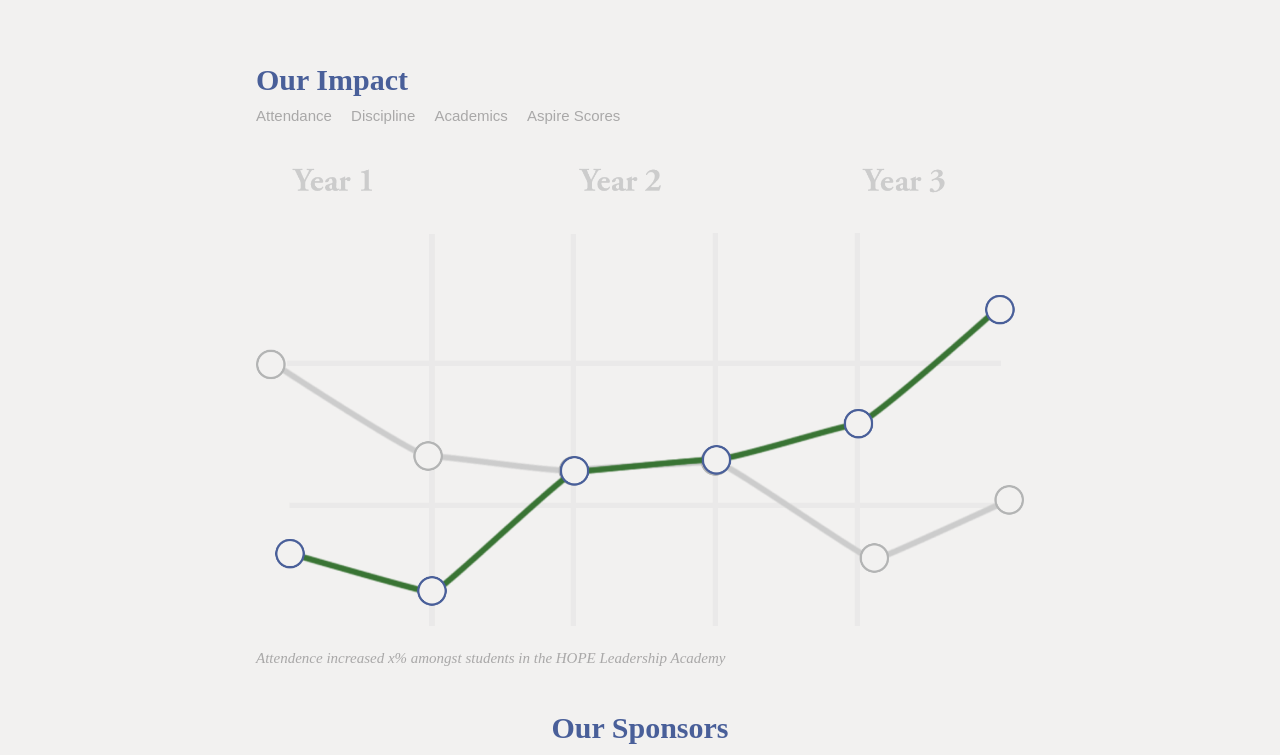
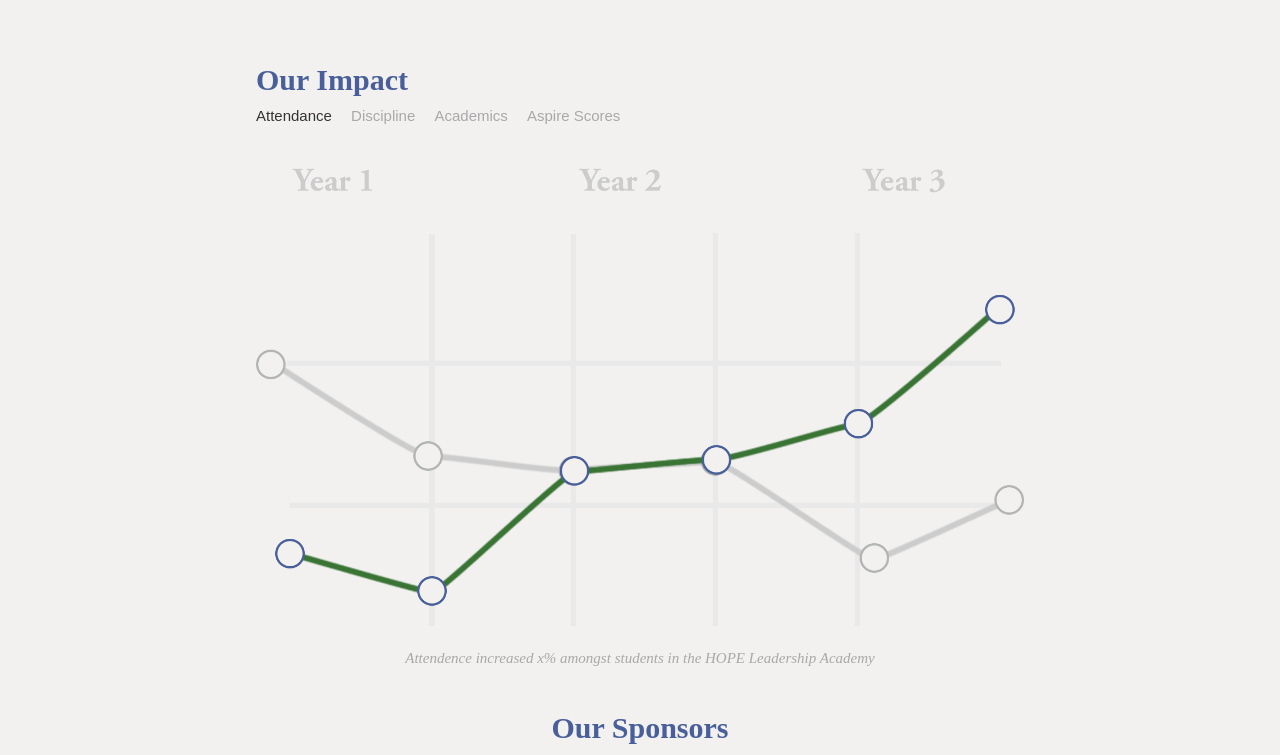
Before and after one commit to TrimMedia/HOPE, a Jekyll site: the page built from about/index.html, in a window 1280 px wide. Shown: the part 897-1652 px from the top of the page. Built offline with Jekyll 4.4.1, drawn with Linux system fonts in a browser that asks for light colours.

Commit message:
Adjust styles on Graph List component

```diff
--- a/_includes/footer.html
+++ b/_includes/footer.html
@@ -18,8 +18,8 @@
   </div>
   <nav>
     <ul class="link-list">
-      <li class="link-list__item"><a href="#">Home</a></li>
-      <li class="link-list__item"><a href="#">About</a></li>
+      <li class="link-list__item"><a href="/">Home</a></li>
+      <li class="link-list__item"><a href="/about">About</a></li>
       <li class="link-list__item"><a href="#">Program Overview</a></li>
       <li class="link-list__item"><a href="#">Get Involved</a></li>
     </ul>
--- a/about/index.html
+++ b/about/index.html
@@ -39,7 +39,7 @@ intro: "The purpose of HOPE Leadership Academy is to identify students who have
 <section class="container">
 	<h2 class="heading">Our Impact</h2>
 	<ul class="link-list--interactive" id="graph-links">
-		<li class="link-list__item --active" id="attendance">Attendance</li>
+		<li class="link-list__item link-list__item--active" id="attendance">Attendance</li>
 		<li class="link-list__item" id="discipline">Discipline</li>
 		<li class="link-list__item" id="academics">Academics</li>
 		<li class="link-list__item" id="aspire">Aspire Scores</li>
--- a/css/main.css
+++ b/css/main.css
@@ -334,28 +334,32 @@ Components
   font-family: "Avenir", sans-serif;
   margin-bottom: 1em; }
 
+.link-list__item, .link-list--interactive > .link-list__item--active {
+  margin-top: .5em; }
+  .link-list__item > a:hover, .link-list--interactive > .link-list__item--active > a:hover {
+    opacity: .5; }
+  @media screen and (min-width: 900px) {
+    .link-list__item, .link-list--interactive > .link-list__item--active {
+      display: inline-block;
+      margin-right: 2em; }
+      .link-list__item:last-child, .link-list--interactive > .link-list__item--active:last-child {
+        margin-right: 0; } }
+
 .link-list--interactive {
   text-align: left;
   overflow-x: scroll;
   overflow-y: hidden;
   white-space: nowrap;
   font-size: .75em; }
-  .link-list--interactive > .link-list__item {
+  .link-list--interactive > .link-list__item, .link-list--interactive > .link-list__item--active {
     display: inline-block;
     margin-right: 1em;
     color: #a9a8a8;
-    cursor: pointer; }
-
-.link-list__item {
-  margin-top: .5em; }
-  .link-list__item > a:hover {
-    opacity: .5; }
-  @media screen and (min-width: 900px) {
-    .link-list__item {
-      display: inline-block;
-      margin-right: 2em; }
-      .link-list__item:last-child {
-        margin-right: 0; } }
+    cursor: pointer;
+    -webkit-transition: color .3s ease;
+            transition: color .3s ease; }
+  .link-list--interactive > .link-list__item--active {
+    color: #333333; }
 
 .sponsors > h2 {
   text-align: center;
@@ -394,6 +398,7 @@ Components
   font-family: "Avenir";
   font-size: .75em;
   font-style: italic;
+  text-align: center;
   line-height: 1.4em;
   color: #a9a8a8; }
 
--- a/js/site.js
+++ b/js/site.js
@@ -11,6 +11,15 @@ window.addEventListener("load", function(){
 					graphs[i].classList.add("u-hidden");
 				}
 			};
+			for (var i = 0; i < graphLinks.length; i++) {
+				if(graphLinks[i].id == this.id){
+					this.classList.remove("link-list__item");
+				  	this.classList.add("link-list__item--active");
+				}else{
+				  	graphLinks[i].classList.remove("link-list__item--active");
+				  	graphLinks[i].classList.add("link-list__item");
+				}
+			};
 		});
 	}
 });
```
Also changed, not shown: _sass/_components.scss (+21 -14 lines), css/main.min.css, 1 other file.
